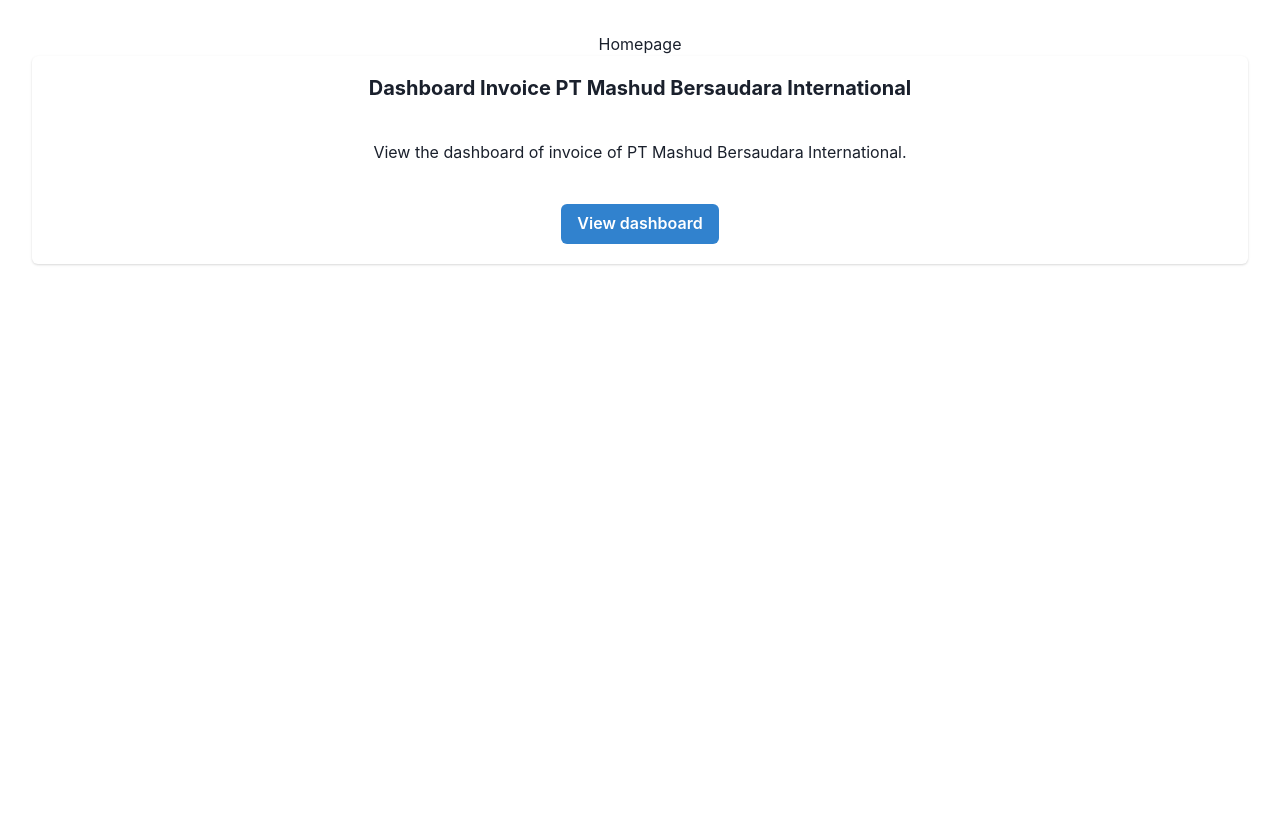
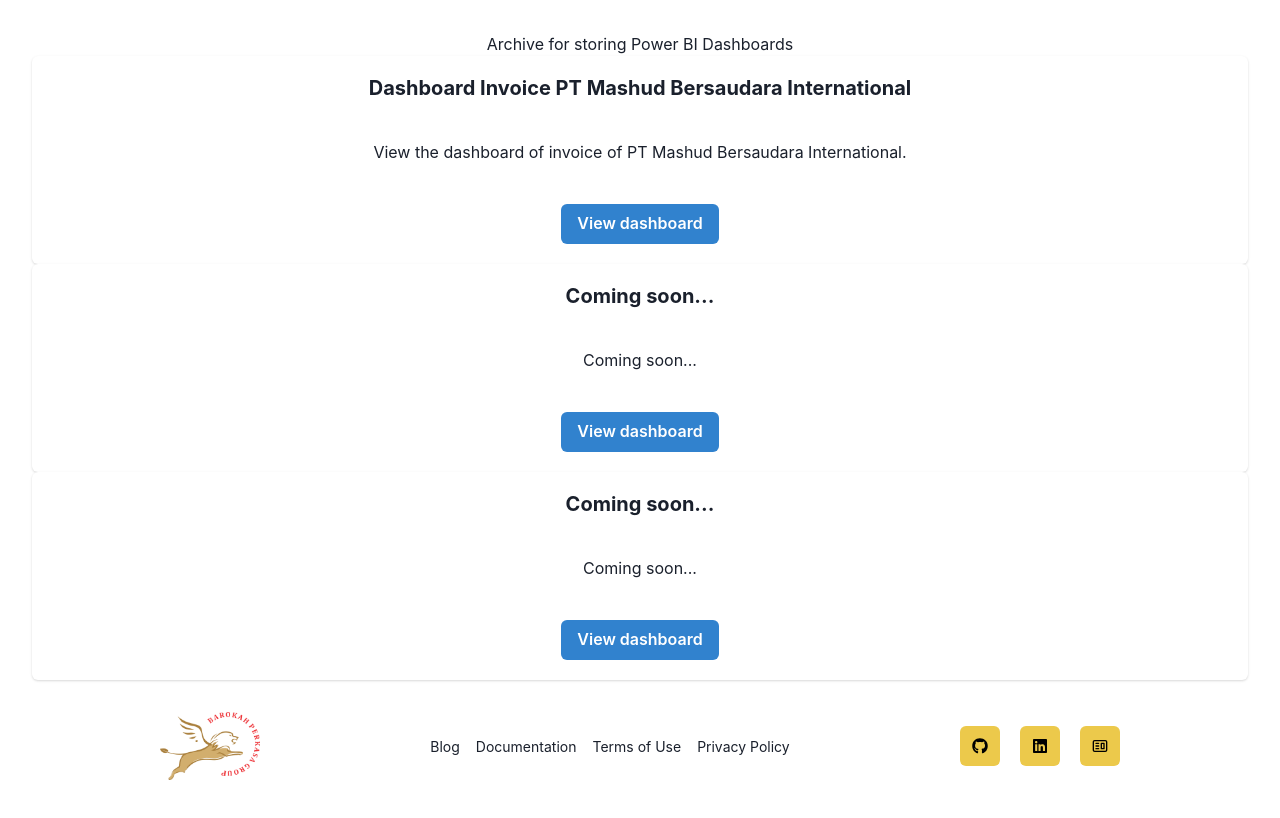
Before and after one commit to data-center-bgp/power-bi-react, a React (Vite) app: page / in a window 1280 px wide. Shown: the top 818 px of the page. Built offline with nearby package versions, Linux system fonts and the light colour scheme.

Commit message:
style: add footer and styling

```diff
--- a/package.json
+++ b/package.json
@@ -16,6 +16,7 @@
     "framer-motion": "^11.0.13",
     "react": "^18.2.0",
     "react-dom": "^18.2.0",
+    "react-icons": "^5.0.1",
     "react-router-dom": "^6.22.3"
   },
   "devDependencies": {
--- /dev/null
+++ b/src/components/Footer.tsx
@@ -0,0 +1,88 @@
+import {
+  Stack,
+  HStack,
+  Link,
+  Image,
+  IconButton,
+  LinkProps,
+} from "@chakra-ui/react";
+import { FaGithub, FaLinkedin } from "react-icons/fa";
+import { CgWebsite } from "react-icons/cg";
+
+const links = ["Blog", "Documentation", "Terms of Use", "Privacy Policy"];
+const accounts = [
+  {
+    url: "https://github.com/cgabarokahperkasagroup",
+    label: "GitHub Account",
+    type: "yellow",
+    icon: <FaGithub />,
+  },
+  {
+    url: "https://www.linkedin.com/company/barokah-perkasa-group/",
+    label: "LinkedIn Account",
+    type: "yellow",
+    icon: <FaLinkedin />,
+  },
+  {
+    url: "https://barokahperkasagroup.com/",
+    label: "Official Website",
+    type: "yellow",
+    icon: <CgWebsite />,
+  },
+];
+
+const CustomLink = ({ children, ...props }: LinkProps) => {
+  return (
+    <Link
+      href="#"
+      fontSize="sm"
+      _hover={{ textDecoration: "underline" }}
+      {...props}
+    >
+      {children}
+    </Link>
+  );
+};
+
+const Footer = () => {
+  return (
+    <Stack
+      maxW="5xl"
+      marginInline="auto"
+      p={8}
+      spacing={{ base: 8, md: 0 }}
+      justifyContent="space-between"
+      alignItems="center"
+      direction={{ base: "column", md: "row" }}
+    >
+      <Link href="/" isExternal>
+        <Image
+          w="100px"
+          src="/src/assets/logo-bpg.png"
+          alt="Barokah Perkasa Group"
+        />
+      </Link>
+      <HStack spacing={4} alignItems="center">
+        {links.map((link, index) => (
+          <CustomLink key={index}>{link}</CustomLink>
+        ))}
+      </HStack>
+      <Stack direction="row" spacing={5} pt={{ base: 4, md: 0 }} alignItems="center">
+        {accounts.map((account, index) => (
+          <IconButton
+            as={Link}
+            key={index}
+            href={account.url}
+            aria-label={account.label}
+            icon={account.icon}
+            colorScheme={account.type}
+            isExternal
+            rounded="md"
+          />
+        ))}
+      </Stack>
+    </Stack>
+  );
+};
+
+export default Footer;
--- a/src/pages/Homepage.tsx
+++ b/src/pages/Homepage.tsx
@@ -1,26 +1,77 @@
 import { Link } from "react-router-dom";
-import { Card, CardBody, CardHeader, CardFooter, Heading, Text, Button } from "@chakra-ui/react";
+import Footer from "../components/Footer";
+import {
+  Card,
+  CardBody,
+  CardHeader,
+  CardFooter,
+  Heading,
+  Text,
+  Button,
+} from "@chakra-ui/react";
 
 function Homepage() {
   return (
-    <div className="flex flex-col items-center justify-center min-h-screen bg-gray-100">
-      <h1 className="mb-6 text-3xl font-bold text-gray-700">Homepage</h1>
+    <>
+      <div className="flex flex-col items-center justify-center flex-grow">
+        <h1 className="mb-6 text-3xl font-bold text-gray-700">
+          Archive for storing Power BI Dashboards
+        </h1>
         <div>
           <Card align="center">
             <CardHeader>
-            <Heading size="md">Dashboard Invoice PT Mashud Bersaudara International</Heading>
+              <Heading size="md">
+                Dashboard Invoice PT Mashud Bersaudara International
+              </Heading>
             </CardHeader>
             <CardBody>
               <Text>
-              View the dashboard of invoice of PT Mashud Bersaudara International.
+                View the dashboard of invoice of PT Mashud Bersaudara
+                International.
               </Text>
             </CardBody>
             <CardFooter>
-            <Button as={Link} to="/invoice-masbro" colorScheme="blue">View dashboard</Button>
+              <Button as={Link} to="/invoice-masbro" colorScheme="blue">
+                View dashboard
+              </Button>
+            </CardFooter>
+          </Card>
+          <Card align="center">
+            <CardHeader>
+              <Heading size="md">
+Coming soon...              </Heading>
+            </CardHeader>
+            <CardBody>
+              <Text>
+Coming soon...
+              </Text>
+            </CardBody>
+            <CardFooter>
+              <Button as={Link} to="#" colorScheme="blue">
+                View dashboard
+              </Button>
+            </CardFooter>
+          </Card>
+          <Card align="center">
+            <CardHeader>
+              <Heading size="md">
+Coming soon...              </Heading>
+            </CardHeader>
+            <CardBody>
+              <Text>
+Coming soon...
+              </Text>
+            </CardBody>
+            <CardFooter>
+              <Button as={Link} to="#" colorScheme="blue">
+                View dashboard
+              </Button>
             </CardFooter>
           </Card>
         </div>
       </div>
+      <Footer />
+    </>
   );
 }
 
```
Also changed, not shown: src/assets/logo-bpg.png (added), 1 other file (tests, documents, lock files or other folders). Lines whose indentation alone changed are shown as unchanged.
